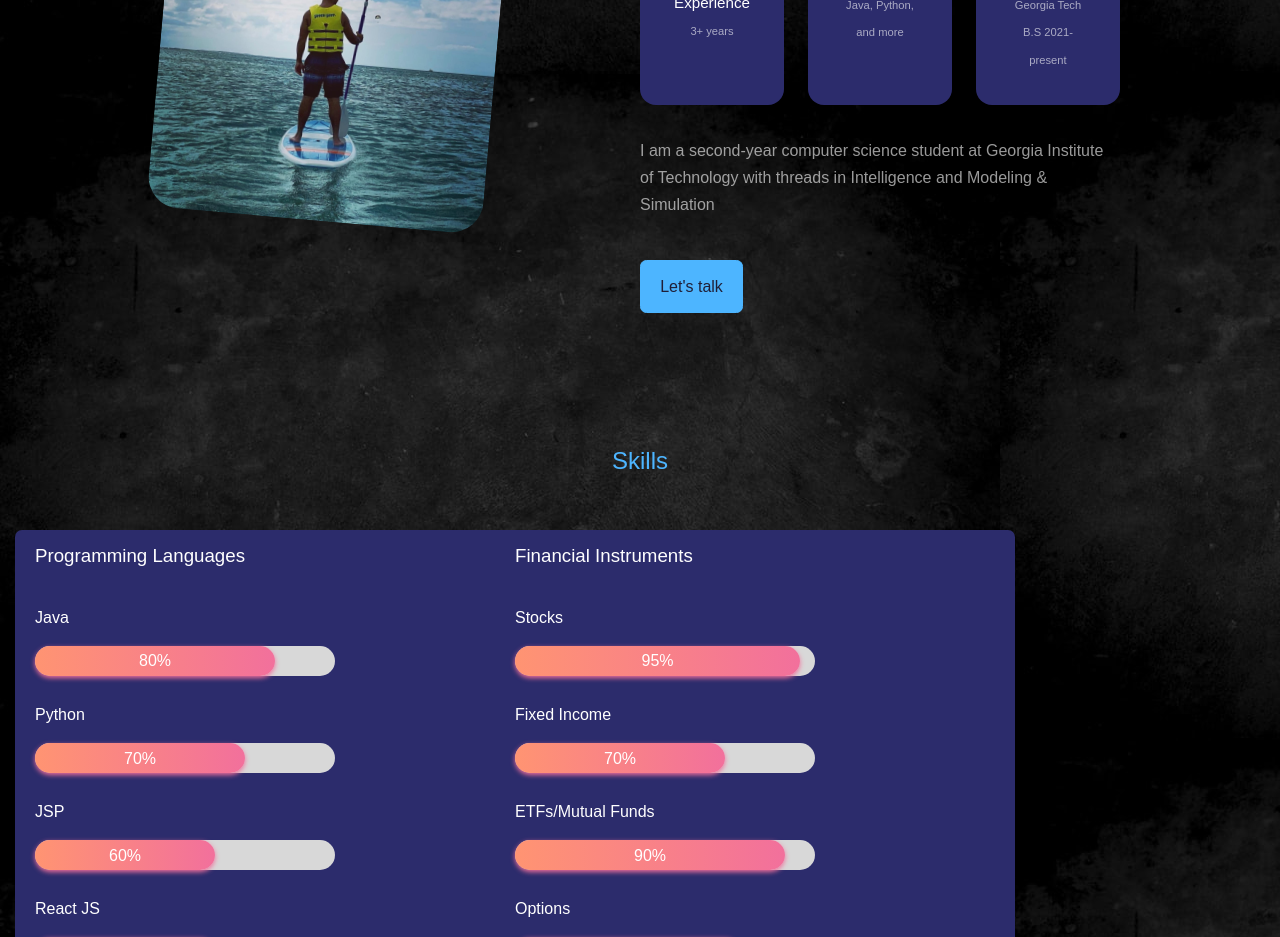
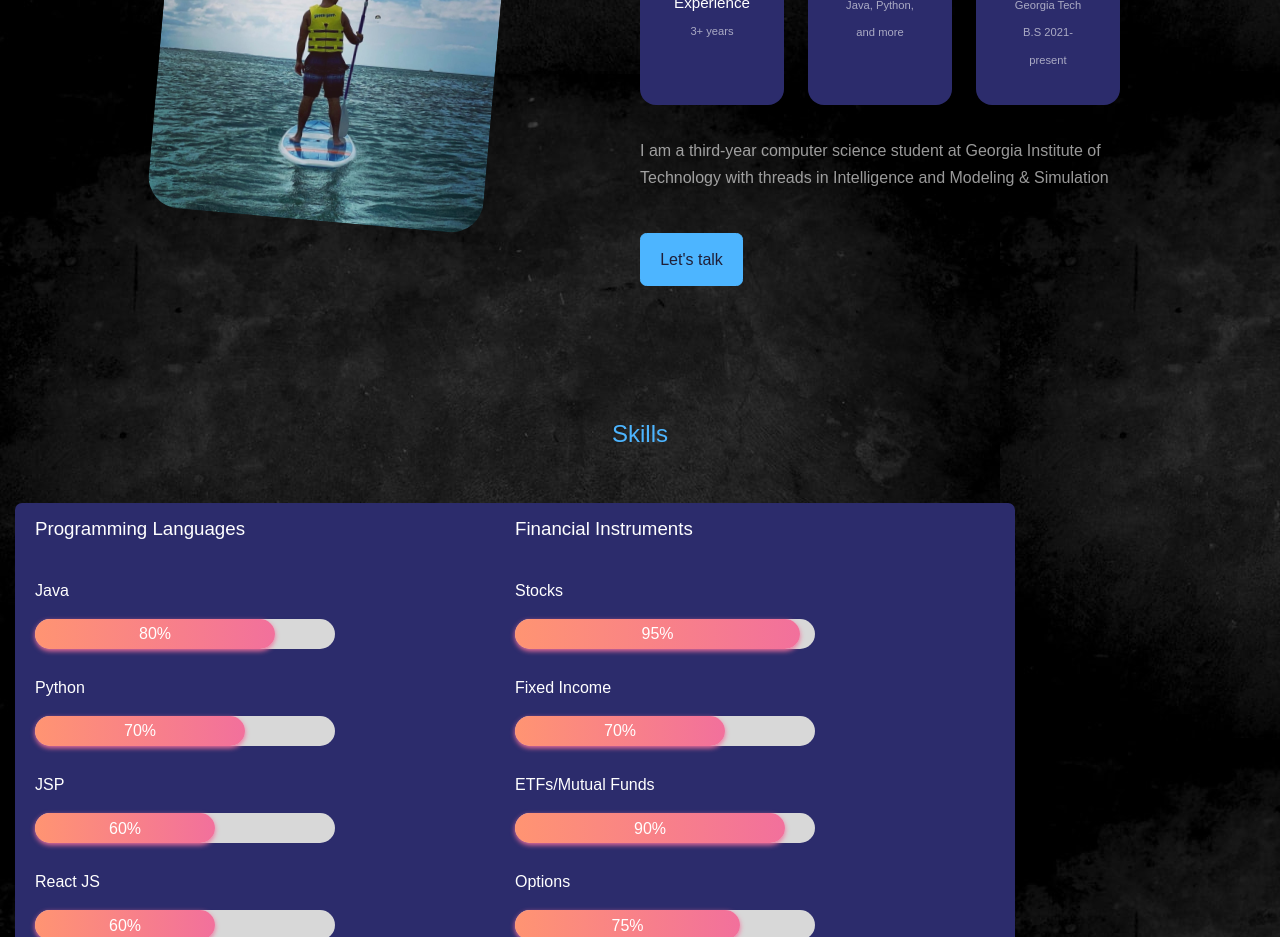
Before and after one commit to tvermani13/portfolio, a React (Create React App) app: page / in a window 1280 px wide. Shown: the part 1260-2197 px from the top of the page. Built offline with nearby package versions, Linux system fonts and the light colour scheme; the HTML template or start-up script is replaced by a standard one.

Commit message:
Time-based update

```diff
--- a/src/components/About/About.jsx
+++ b/src/components/About/About.jsx
@@ -42,7 +42,7 @@ const About = () => {
           </div>
 
           <p>
-            I am a second-year computer science student at Georgia Institute of Technology
+            I am a third-year computer science student at Georgia Institute of Technology
             with threads in Intelligence and Modeling & Simulation
           </p>
           <a href="#Contacts" onClick={() => setActive('#Contacts')} className='btn btn-primary'>Let's talk</a>
```
